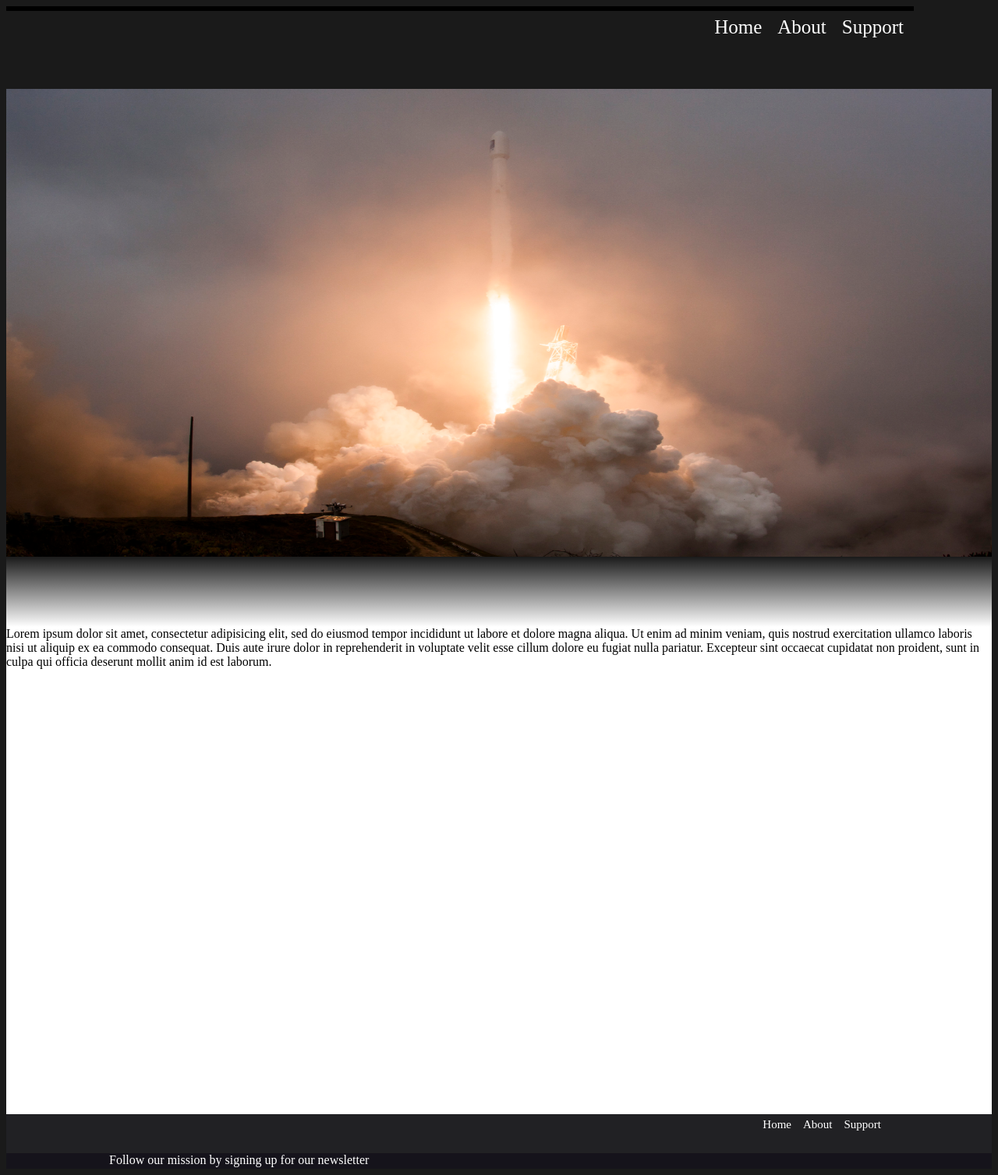
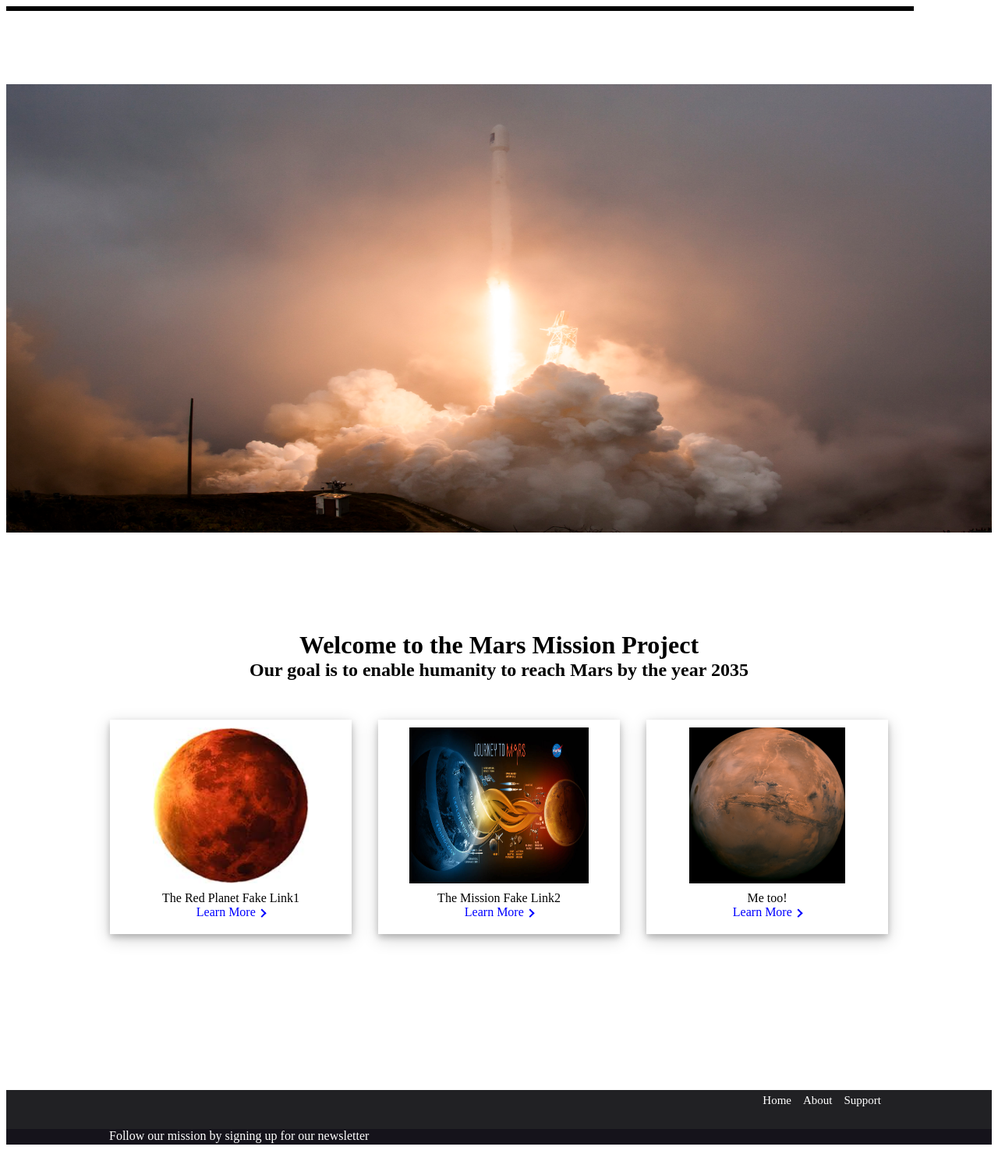
Before and after one commit to jasonrfarkas/GetToMars, a PHP site: page / in a window 1280 px wide. Shown: the whole page at 78% size. After the commit the page ends 1468 px from the top, so only its background shows below. Run offline with PHP 8.4, Linux system fonts and the light colour scheme.

Commit message:
added middle of page images on index.html

```diff
--- a/index.html
+++ b/index.html
@@ -22,13 +22,39 @@
 		<div class="fillerImage">
 			<img class ="fillerImage_jason_launch" src="photos/jason3_launch2.jpg" />
 		</div>
-		<div id="divider"></div>
-		<div id="pageContent"> Lorem ipsum dolor sit amet, consectetur adipisicing elit, sed do eiusmod
-			tempor incididunt ut labore et dolore magna aliqua. Ut enim ad minim veniam,
-			quis nostrud exercitation ullamco laboris nisi ut aliquip ex ea commodo
-			consequat. Duis aute irure dolor in reprehenderit in voluptate velit esse
-			cillum dolore eu fugiat nulla pariatur. Excepteur sint occaecat cupidatat non
-			proident, sunt in culpa qui officia deserunt mollit anim id est laborum.
+		<div id="divider">
+		</div>
+		<div id="pageContentHolder">
+				<div id="pageContent">
+					<p>
+						</br> </br>
+						<h1> Welcome to the Mars Mission Project</h1>
+						<h2> Our goal is to enable humanity to reach Mars by the year 2035</h2>
+					</p>
+				<div id="pictureBoxMainHolder">
+					<div class="pictureBoxHolder">
+						<div class= "pictureBoxPicture"> <img src="photos/marsOnWhite.jpeg" /> </div>
+						<div class="pictureBoxText">
+							The Red Planet <a href="">Fake Link1</a>
+							</br> <a class="lm" href="https://en.wikipedia.org/wiki/Mars">Learn More <i class="arr-right"></i>  </a>
+						</div>
+					</div>
+					<div class="pictureBoxHolder">
+						<div class= "pictureBoxPicture"> <img src="photos/journey_to_mars.jpeg" width="230px" /> </div>
+						<div class="pictureBoxText">
+							The Mission <a href="">Fake Link2</a>
+							</br> <a class="lm" href="https://www.nasa.gov/content/nasas-journey-to-mars">Learn More <i class="arr-right"></i>  </a>
+						</div>
+					</div>
+					<div class="pictureBoxHolder">
+						<div class= "pictureBoxPicture"> <img src="photos/marsOnBlack.jpg" /> </div>
+						<div class="pictureBoxText">
+							Me too!
+						</br> <a class="lm" href="">Learn More <i class="arr-right"></i>  </a>
+						</div>
+					</div>
+				</div>
+			</div>
 		</div>
 		<div id="footerPart1">
 			<div id ="footerPart1Inner">
--- a/indexStyle.css
+++ b/indexStyle.css
@@ -14,21 +14,80 @@
 
 .fillerImage_jason_launch {
 		width: 100%;
-			height: 600px;
+		height: 575px;
 		margin: 0;
 		padding: 0;
 		border: 0px;
 	}
 
 #pageContent{
+	margin: 0 auto;
+	width: 1030px;
+	text-align: center;
+}
+#pageContent p, h1, h2, h3, h4, h5, h6{
+	margin: 0;
+	padding: 0;
+}
+
+#pageContentHolder{
 	background-color: white;
 	height: 625px;
+	margin: 0;
 }
 
 #divider {
 	height: 90px;
-	    background: -webkit-linear-gradient(rgba(0,100,0,.5), rgba(255,255,255,0)); /* For Safari 5.1 to 6.0 */
-	    background: -o-linear-gradient(rgba(0,100,0,.5), rgba(255,255,255,0)); /* For Opera 11.1 to 12.0 */
-	    background: -moz-linear-gradient( rgba(0,100,0,.5), rgba(255,255,255,0)); /* For Firefox 3.6 to 15 */
-	    background: linear-gradient( rgba(255,255,255,0), rgba(255,255,255,1)); /* Standard syntax (must be last) */
+    background: -webkit-linear-gradient(rgba(255,255,255,.12), rgba(255,255,255,1)); /* For Safari 5.1 to 6.0 */
+    background: -o-linear-gradient(rgba(255,255,255,.12), rgba(255,255,255,1)); /* For Opera 11.1 to 12.0 */
+    background: -moz-linear-gradient( rgba(255,255,255,.12), rgba(255,255,255,1)); /* For Firefox 3.6 to 15 */
+    background: linear-gradient( rgba(255,255,255,.12), rgba(0,0,0,0)); /* Standard syntax (must be last) */
+
+
+background: -webkit-linear-gradient(rgba(255,255,255,.12), rgba(0,0,0,0)); /* For Safari 5.1 to 6.0 */
+    background: -o-linear-gradient(rrgba(255,255,255,.12), rgba(0,0,0,0)); /* For Opera 11.1 to 12.0 */
+    background: -moz-linear-gradient( rgba(255,255,255,.12), rgba(0,0,0,0)); /* For Firefox 3.6 to 15 */
+    background: linear-gradient( rgba(255,255,255,.12), rgba(0,0,0,0)); /* Standard syntax (must be last) */
 }
+
+.pictureBoxholder{
+	width: 310px;
+	height: 275px;
+    box-shadow: 0 4px 8px 0 rgba(0, 0, 0, 0.2), 0 6px 20px 0 rgba(0, 0, 0, 0.19);
+    text-align: center;
+    margin: 0 15px;
+    display: inline-block;
+}
+.pictureBoxPicture img{
+
+	height: 200px;
+	padding: 10px;
+	margin: 0;
+}
+.pictureBoxText a{
+	text-decoration:none;
+	color: black;
+}
+.pictureBoxText a.lm{
+	text-decoration:none;
+	color: blue;
+}
+.pictureBoxText a:hover{
+	text-decoration:underline;
+}
+#pictureBoxMainHolder{
+	margin: 50px auto;
+	width: 1030;
+}
+
+/* RESPONSIVE ARROWS */
+[class^=arr-]{
+  border:       solid currentColor;
+  border-width: 0 .15em .15em 0;
+  display:      inline-block;
+  padding:      .2em;
+}
+.arr-right {transform:rotate(-45deg);}
+.arr-left  {transform:rotate(135deg);}
+.arr-up    {transform:rotate(-135deg);}
+.arr-down  {transform:rotate(45deg);}
--- a/navStyle.css
+++ b/navStyle.css
@@ -1,9 +1,18 @@
 body{
-	background-color:#1a1a1a;
+	/*background-color:#1a1a1a;*/
 }
 div.navDiv li{
 				text-decoration:none;
 				list-style-type: none
+			}
+div.navDiv{
+	height: 100px;
+	background-color: red;
+
+	background: -webkit-linear-gradient(rgba(255,255,255,.12), rgba(0,0,0,0)); /* For Safari 5.1 to 6.0 */
+    background: -o-linear-gradient(rrgba(255,255,255,.12), rgba(0,0,0,0)); /* For Opera 11.1 to 12.0 */
+    background: -moz-linear-gradient( rgba(255,255,255,.12), rgba(0,0,0,0)); /* For Firefox 3.6 to 15 */
+    background: linear-gradient( rgba(255,255,255,.12), rgba(0,0,0,0)); /* Standard syntax (must be last) */
 }
 
 div.navDiv nav a{
@@ -12,10 +21,11 @@ div.navDiv nav a{
 	text-decoration:none;
 	float:right;
 	padding:10px;
-	margin-bottom:30px;
+	margin-bottom:10px;
 }
 div.navDiv a:hover{
 	background-color:orange;
+	height: 50px;
 }
 div.navDiv a{
 	color:green;
@@ -24,9 +34,8 @@ div.navDiv nav{
 	margin-right:100px;
 	border: black;
 	border-style:solid;
-	margin-bottom:100px;
+	margin-bottom:10px;
 }
-
 
 #footerPart1 {
 	height: 50px;
```
Also changed, not shown: photos/journey_to_mars.jpeg (added), photos/marsOnBlack.jpg (added), photos/marsOnWhite.jpeg (added), 1 other file. Lines whose indentation alone changed are shown as unchanged.
